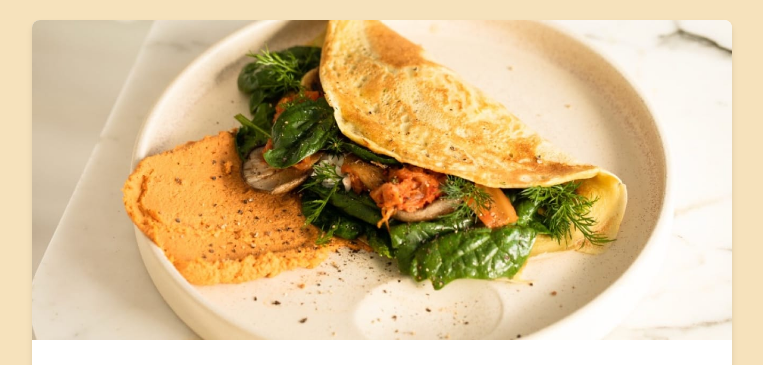
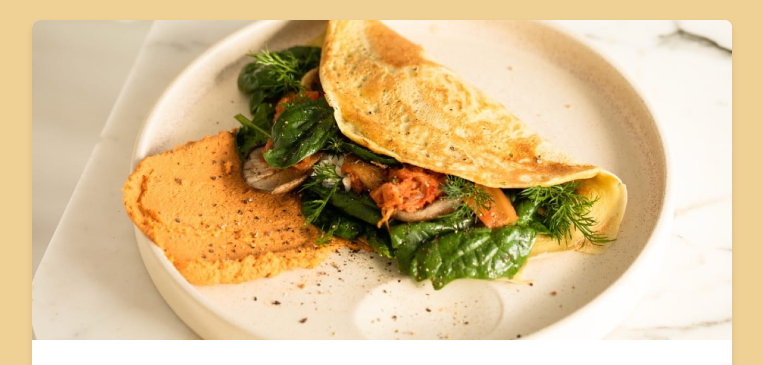
Before and after one commit to abdelrhmanelgezawy/recipe-page-main, a plain HTML site: page index.html in a window 1280 px wide. Shown: the top 365 px of the page, without its empty margins (258-1021 px from the left). Drawn offline with Linux system fonts and the light colour scheme.

Commit message:
Update style.css

```diff
--- a/style.css
+++ b/style.css
@@ -5,7 +5,7 @@
 }
 body {
     font-family: Arial, sans-serif;
-    background-color: #f6e2bc;
+    background-color: #efd196;
     line-height: 1.6;
     color: hsl(332, 51%, 32%);
     padding: 20px;
```
